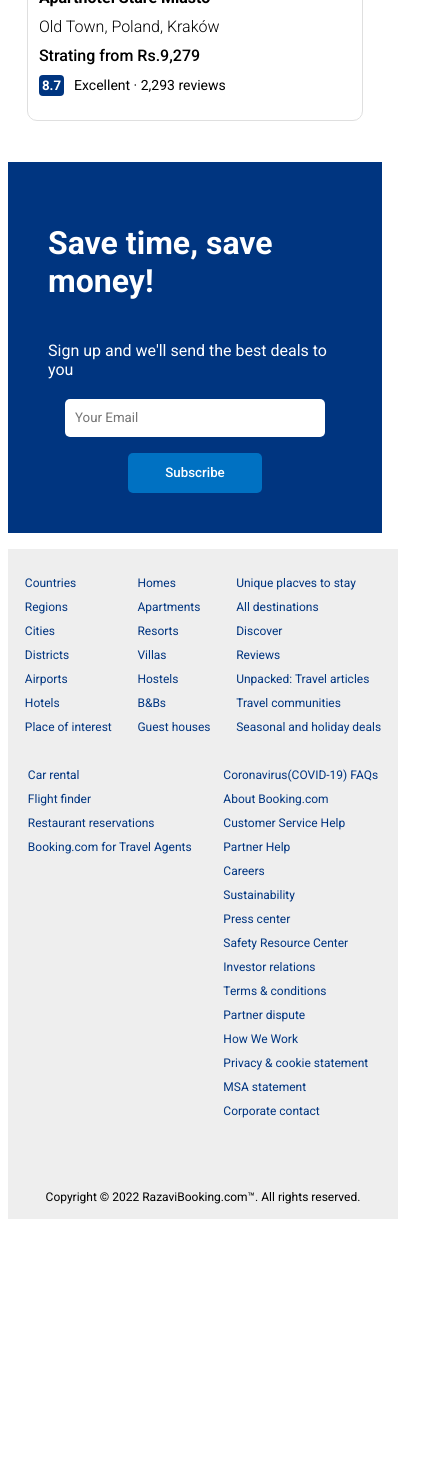
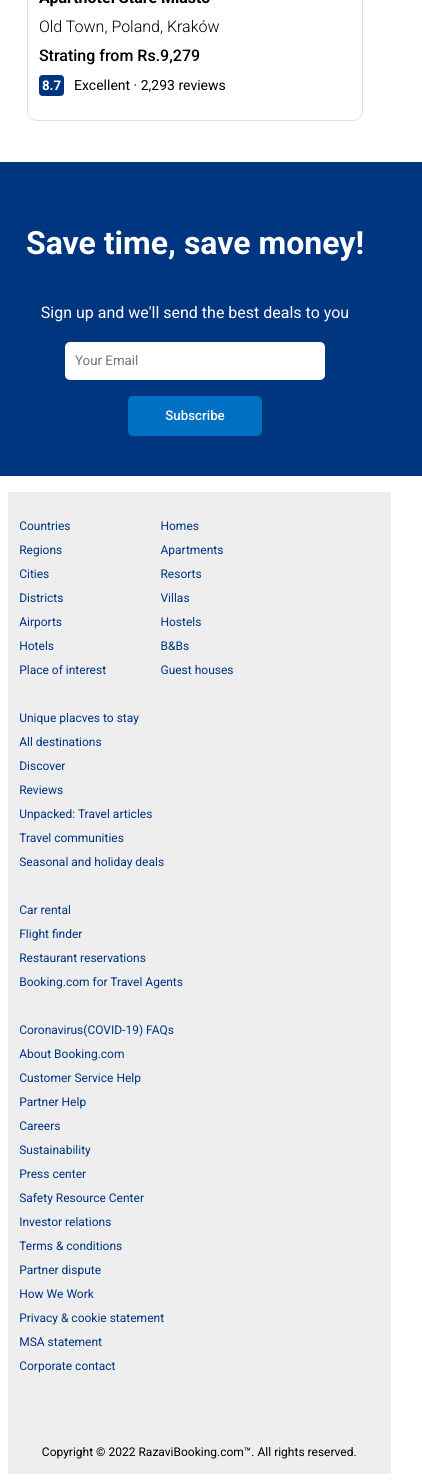
Before and after one commit to NadeemRza/Booking.com-Clone, a React (Create React App) app: page / in a window 390 px wide. Shown: the part 4105-5587 px from the top of the page, 422 px wide, since content can reach past the window. Before the commit the page ends 5332 px from the top, so only its background shows below. Built offline with nearby package versions, Linux system fonts and the light colour scheme.

Commit message:
style changes

```diff
--- a/src/components/footer/footer.css
+++ b/src/components/footer/footer.css
@@ -1,5 +1,5 @@
 .footer{
-    width: 100%;
+    width: 98%;
     max-width: 100%;
     font-size: 12px;
     margin: 0 auto;
@@ -44,6 +44,7 @@
 
 @media screen and (max-width: 999px){
     .fLists{
-        justify-content: space-around;
+        justify-content: flex-start;
+        column-gap: 3rem;
     }
 }
--- a/src/components/mailList/mailList.css
+++ b/src/components/mailList/mailList.css
@@ -1,5 +1,5 @@
 .mail{
-    width: 100%;
+    width: 93%;
     margin-top: 50px;
     background-color: #003580;
     color: #fff;
@@ -46,7 +46,7 @@
     }
 
     .mail{
-        width: auto;
+        width: 100%;
         margin-top: 0;
     }
 
```
